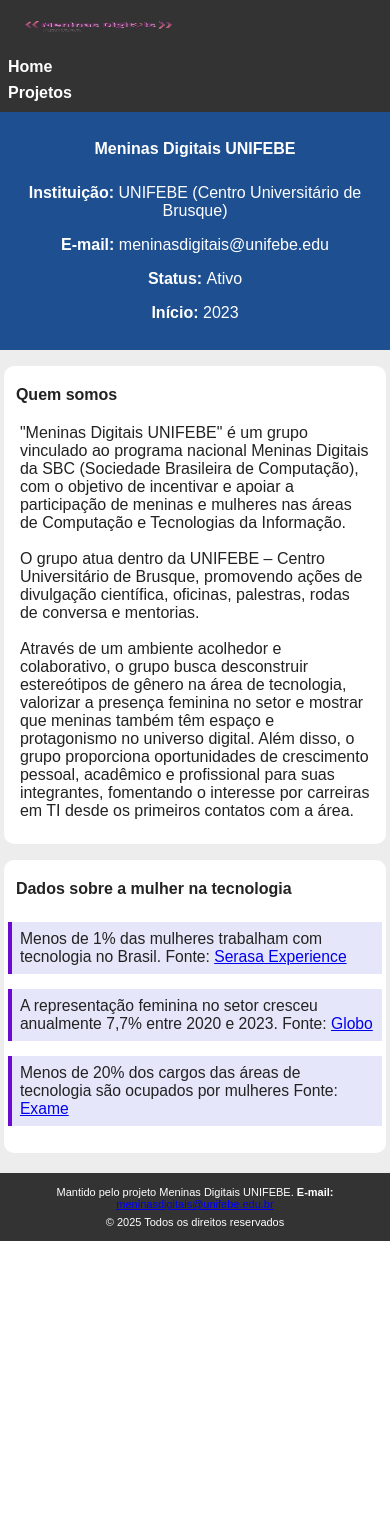
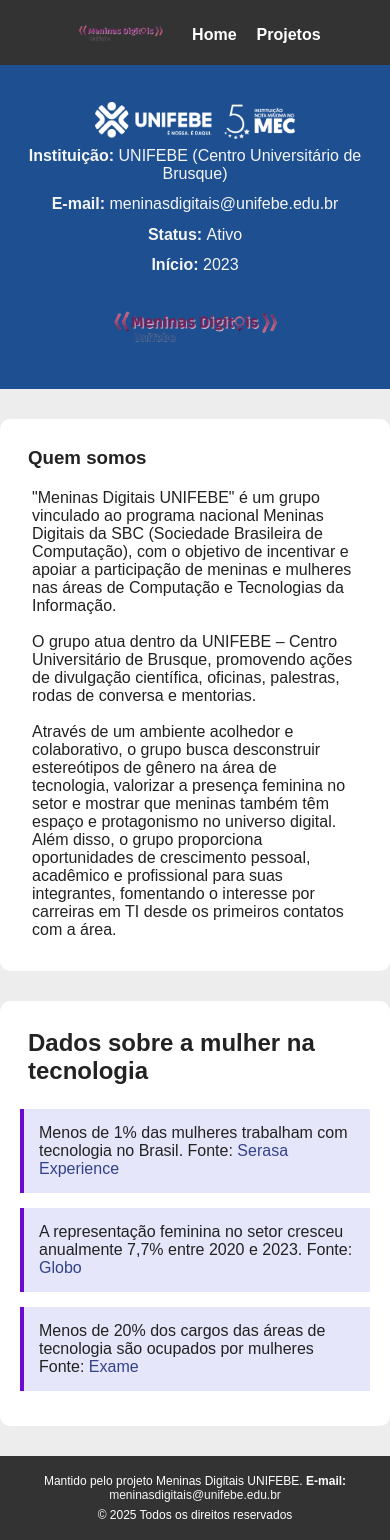
Before and after one commit to Sistemas-de-Informacao-UNIFEBE/meninas-digitais, a PHP site: page / in a window 390 px wide. Before the commit the page ends 1241 px from the top, so only its background shows below. Run offline with PHP 8.4, Linux system fonts and the light colour scheme.

Commit message:
correção-responsividade

```diff
--- a/index.html
+++ b/index.html
@@ -19,12 +19,20 @@
 
     <main>
         <section id="banner" class="inicio">
-            <h1 class="text">Meninas Digitais UNIFEBE</h1>
+
+                <div class="secaodireita"> <!--Dados-->
+                    <img class="logo-unifebe" src="./assets/images/unifebe-logo-horizontal.webp"
+                        alt="Logo unifebe do projeto Meninas digitais">
 
                     <p class="text"><b>Instituição: </b> UNIFEBE (Centro Universitário de Brusque)</p>
-            <p class="text"><b>E-mail: </b> meninasdigitais@unifebe.edu </p>
+                    <p class="text"><b>E-mail: </b> <a href="mailto: meninasdigitais@unifebe.edu.br">meninasdigitais@unifebe.edu.br</a>
+                    </p>
                     <p class="text"><b>Status: </b> Ativo</p>
                     <p class="text"><b>Início: </b> 2023</p>
+                </div>
+
+                <img class="logo-meninas" src="./assets/images/logo_semfundo.png" alt="Meninas Digitais Logo" />
+                <!--Logo das meninas digitais-->
         </section>
 
         <section id="descricao" class="meio">
@@ -63,13 +71,15 @@
 
             <div id="dado-2" class="dado">
                 A representação feminina no setor cresceu anualmente 7,7% entre 2020 e 2023.
-                    Fonte: <a href="https://valor.globo.com/patrocinado/dino/noticia/2025/02/24/mulheres-na-tecnologia-evolucao-supera-a-de-homens-em-15.ghtml">Globo</a>
+                Fonte: <a
+                    href="https://valor.globo.com/patrocinado/dino/noticia/2025/02/24/mulheres-na-tecnologia-evolucao-supera-a-de-homens-em-15.ghtml">Globo</a>
 
             </div>
 
             <div id="dado-3" class="dado">
                 Menos de 20% dos cargos das áreas de tecnologia são ocupados por mulheres
-                    Fonte: <a href="https://exame.com/bussola/menos-de-20-dos-cargos-das-areas-de-tecnologia-sao-ocupados-por-mulheres/">Exame</a>
+                Fonte: <a
+                    href="https://exame.com/bussola/menos-de-20-dos-cargos-das-areas-de-tecnologia-sao-ocupados-por-mulheres/">Exame</a>
             </div>
 
             </p>
@@ -83,7 +93,8 @@
     <footer> <!--Rodapé da página das meninas digitais-->
         <div class="footer-section">
             <p>Mantido pelo projeto Meninas Digitais UNIFEBE. <b>E-mail: </b>
-            <a href="mailto:meninasdigitais@unifebe.edu.br">meninasdigitais@unifebe.edu.br</a> </p>
+                <a href="mailto:meninasdigitais@unifebe.edu.br">meninasdigitais@unifebe.edu.br</a>
+            </p>
             <p>© 2025 Todos os direitos reservados</p>
         </div>
     </footer>
--- a/projetos.html
+++ b/projetos.html
@@ -32,7 +32,7 @@
                 <p><b>E-mail: </b> <a href="mailto: meninasdigitais@unifebe.edu.br">meninasdigitais@unifebe.edu.br</a>
                 </p>
                 <p><b>Status: </b> Ativo</p>
-                <p><b>Início: </b> 2017</p>
+                <p><b>Início: </b> 2023</p>
             </div>
 
             <img class="logo-meninas" src="./assets/images/logo_semfundo.png" alt="Meninas Digitais Logo" />
--- a/style.css
+++ b/style.css
@@ -5,6 +5,7 @@
   border: 0;
   box-sizing: border-box;
 }
+
 
 /* Define o fundo da página e a fonte usada no body*/
 body {
@@ -26,10 +27,6 @@ nav {
   gap: 350px; /* espaço entre a logo e o links */
 }
 
-.logo {
-  padding: 10px 0px;
-}
-
 nav img {
   height: 60px;
 }
@@ -49,16 +46,28 @@ nav a:hover {
 
 /* Seção de destaque inicial */
 #banner {
-  background-color: #1d4f91; /* Cor do fundo */
-  color: #fff; /* Cor do texto */
-  text-align: center; /* Centraliza o texto */
-  padding: 30px; /* Espaço interno */
+  width: 100%;
+  height: 250px;
+  background-color: #1d4f91;
+  display: flex;
+  flex-direction: row;
+  justify-content: space-around;
 }
 
-/* Título principal do banner*/
-#banner h1 {
-  font-size: 2rem; /* Tamanho grande */
-  margin-bottom: 10px; /* Espaçamento abaixo */
+.secaodireita > p,
+a {
+  color: #f5f5f5;
+  padding-top: 0.5vh;
+  text-decoration: none;
+}
+
+.logo-unifebe,
+.logo-meninas {
+  width: 300px;
+}
+
+.secaodireita {
+  margin: 5vh 0vh 0vh 0vh;
 }
 
 /* Seção "Quem somos" */
@@ -76,7 +85,6 @@ nav a:hover {
 
 #descricao1 {
   padding: 12px;
-  justify-items: center;
 }
 
 /* Seção de dados */
@@ -94,6 +102,11 @@ nav a:hover {
   margin-bottom: 15px; /* Margem abaixo */
   padding: 15px; /* Espaço interno */
   border-left: 4px solid #6d09d0; /* Barra lateral roxa */
+  color: #222;
+}
+
+.dado a{
+  color: #324289;
 }
 
 /* Rodapé */
@@ -121,60 +134,62 @@ footer p {
 
 
 /* Responsividade para tablets e celulares */
+@media (max-width: 1024px) {
+  nav {
+    flex-direction: row;
+    align-items: center;
+    max-width: 100%;
+    overflow-x: hidden;
+    gap: 20px; /* Reduzido */
+    padding: 10px 20px; /* Ajustado */
+    flex-wrap: wrap; /* Importante para quebrar em telas menores */
+  }
+
+
+  #banner {
+    flex-direction: column;
+    align-items: center;
+    height: auto;
+    padding: 20px 0;
+  }
+
+  .logo-unifebe,
+  .logo-meninas {
+    width: 200px;
+  }
+
+  .secaodireita {
+    margin-top: 2vh;
+    text-align: center;
+  }
+}
+
 @media (max-width: 768px) {
   nav {
-    flex-direction: column;
-    align-items: flex-start;
-    gap: 8px;
-    padding: 10px 8px;
+    flex-direction: row;
+    max-width: 100%;
+    flex-wrap: wrap;
+    max-height: 30%;
+    gap: 20px; /* Reduzido */
+    padding: 10px 20px; /* Ajustado */
+    flex-wrap: wrap; /* Importante para quebrar em telas menores */
   }
 
   nav img {
-    height: 40px;
-    margin-bottom: 8px;
+    height: 45px;
+    width: auto;
   }
 
   nav a {
-    font-size: 1em;
-    margin-left: 0;
-  }
-
-  #banner {
-    padding: 20px 4px;
-    font-size: 1em;
-  }
-
-  #descricao,
-  .secao-dados {
-    max-width: 98vw;
-    padding: 12px 4px;
-    margin: 16px auto;
-  }
-
-  #banner h1 {
-    font-size: 1.3rem;
-  }
-
-  .dado {
-    font-size: 0.98em;
-    padding: 8px;
-  }
-}
-
-/* Responsividade para celulares pequenos */
-@media (max-width: 480px) {
-  nav img {
-    height: 32px;
-  }
-
-  #banner h1,
-  #descricao h3,
-  .secao-dados h1 {
-    font-size: 1em;
+    display: block;
+    margin: 5px 0;
   }
 
   footer {
-    font-size: 0.95em;
-    padding: 10px 2px;
+    padding: 15px 0;
+  }
+
+  footer p {
+    font-size: 12px;
   }
 }
```
Lines whose indentation alone changed are shown as unchanged.
